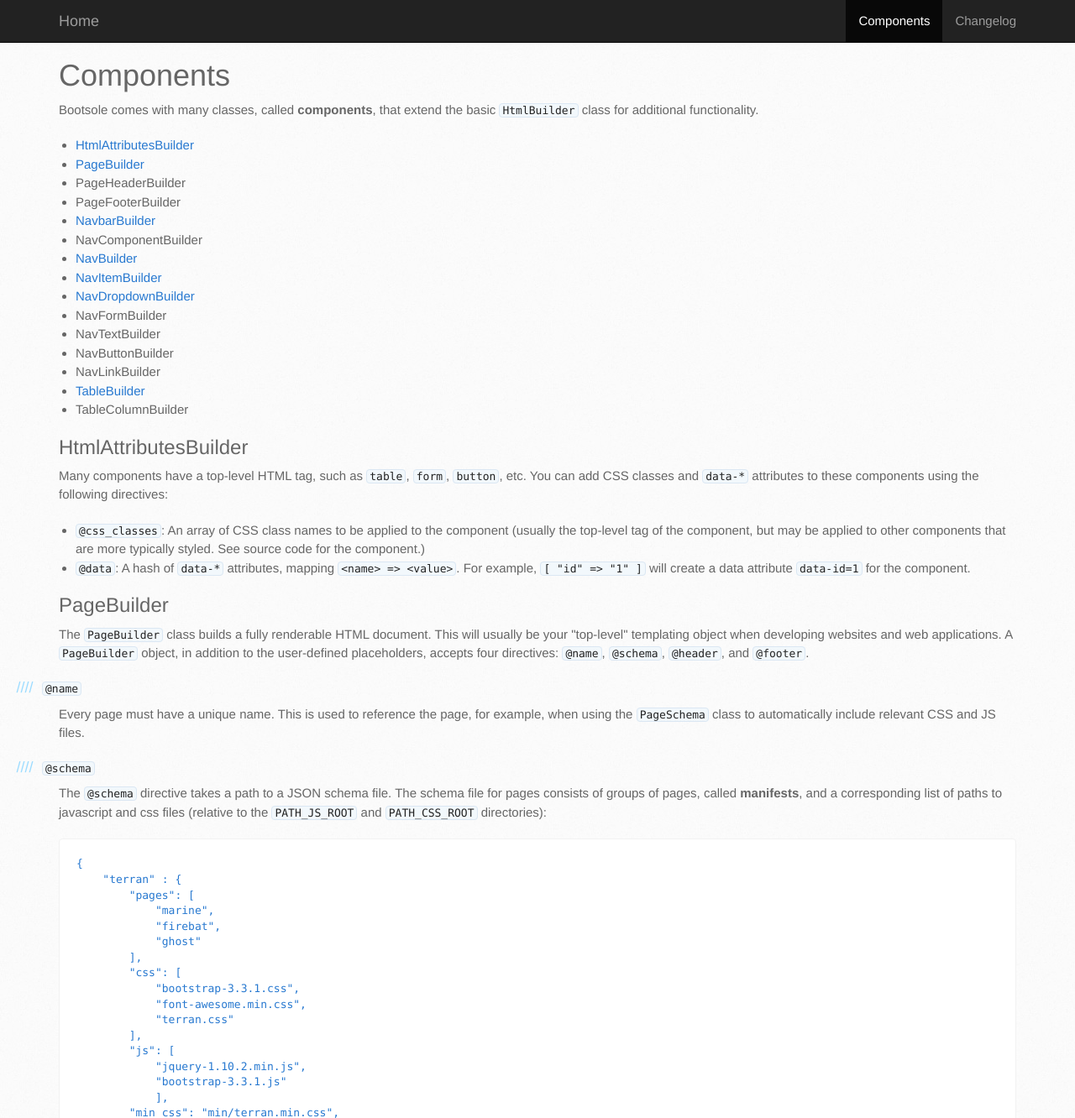
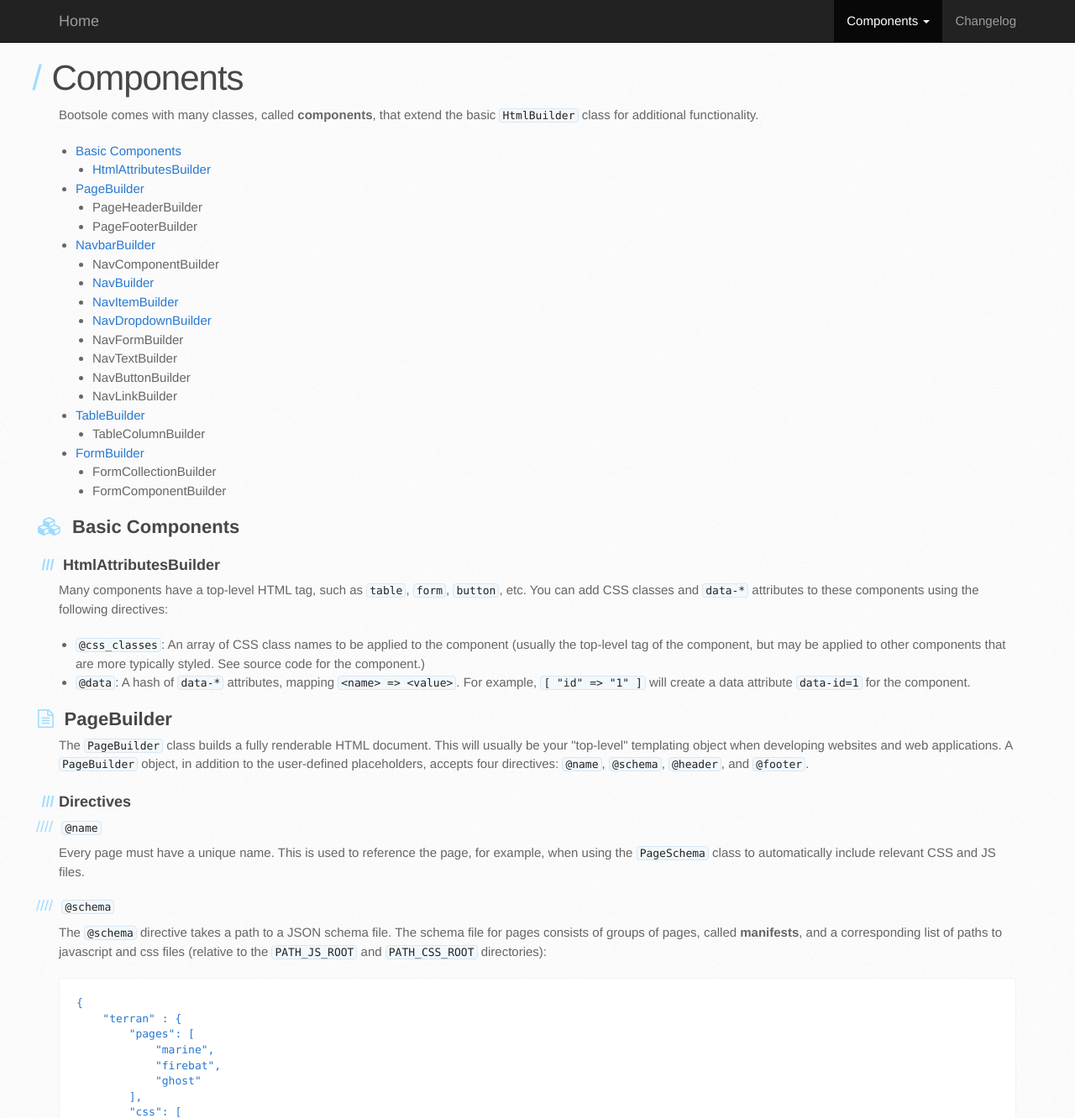
Before and after one commit to alexweissman/bootsole, a PHP site: page /components.html in a window 1280 px wide. Shown: the top 1332 px of the page at 84% size. Run offline with PHP 8.4, Linux system fonts and the light colour scheme; some libraries are stand-ins or nearby versions.

Commit message:
submenu for components

```diff
--- a/components.html
+++ b/components.html
@@ -4,7 +4,9 @@
     <meta charset='utf-8'>
     <meta http-equiv="X-UA-Compatible" content="chrome=1">
     <meta name="viewport" content="width=device-width, initial-scale=1, maximum-scale=1">
+    <link rel="shortcut icon" type="image/x-icon" href="images/favicon.ico">
     <link rel="stylesheet" href="https://maxcdn.bootstrapcdn.com/bootstrap/3.3.2/css/bootstrap.min.css">
+    <link rel="stylesheet" href="//maxcdn.bootstrapcdn.com/font-awesome/4.3.0/css/font-awesome.min.css">
     <link rel="stylesheet" href="css/stylesheet.css">
     <link rel="stylesheet" type="text/css" href="css/pygment_trac.css" media="screen">
     <link rel="stylesheet" type="text/css" href="css/print.css" media="print">
@@ -29,7 +31,16 @@
         </div>
         <div id="navbar" class="navbar-collapse collapse">
           <ul class="nav navbar-nav navbar-right">
-            <li class="active"><a href="/bootsole/components">Components</a></li>
+            <li class="dropdown active">
+                <a href="#" class="dropdown-toggle" data-toggle="dropdown">Components <b class="caret"></b></a>
+                <ul class="dropdown-menu">
+                  <li><a href="/bootsole/components#basic-components"><i class='fa fa-fw fa-cubes'></i> Basic Components</a></li>
+                  <li><a href="/bootsole/components#pagebuilder"><i class='fa fa-fw fa-file-text-o'></i> PageBuilder</a></li>
+                  <li><a href="/bootsole/components#navbarbuilder"><i class='fa fa-fw fa-map-marker'></i> NavbarBuilder</a></li>
+                  <li><a href="/bootsole/components#tablebuilder"><i class='fa fa-fw fa-table'></i> TableBuilder</a></li>
+                  <li><a href="/bootsole/components#formbuilder"><i class='fa fa-fw fa-list-alt'></i> FormBuilder</a></li>
+                </ul>
+            </li>
             <li><a href="/bootsole/changelog">Changelog</a></li>
           </ul>
         </div><!--/.navbar-collapse -->
@@ -42,11 +53,17 @@
 <p>Bootsole comes with many classes, called <strong>components</strong>, that extend the basic <code>HtmlBuilder</code> class for additional functionality.</p>
 
 <ul>
+<li><a href="#basic-components">Basic Components</a></li>
+<ul>
 <li><a href="#htmlattributesbuilder">HtmlAttributesBuilder</a></li>
+</ul>
 <li><a href="#pagebuilder">PageBuilder</a></li>
+<ul>
     <li>PageHeaderBuilder</li>
     <li>PageFooterBuilder</li>
+</ul>
 <li><a href="#navbarbuilder">NavbarBuilder</a></li>
+<ul>
     <li>NavComponentBuilder</li>
     <li><a href="#navbuilder">NavBuilder</a></li>
     <li><a href="#navitembuilder-and-navdropdownbuilder">NavItemBuilder</a></li>
@@ -55,9 +72,20 @@
     <li>NavTextBuilder</li>
     <li>NavButtonBuilder</li>
     <li>NavLinkBuilder</li>
+</ul>
 <li><a href="#tablebuilder">TableBuilder</a></li>
+<ul>
 <li>TableColumnBuilder</li>
 </ul>
+<li><a href="#formbuilder">FormBuilder</a></li>
+<ul>
+<li>FormCollectionBuilder</li>
+<li>FormComponentBuilder</li>
+</ul>
+</ul>
+
+<h2>
+<a id="basic-components" class="anchor" href="#basic-components" aria-hidden="true"></a><i class='side-icon fa fa-cubes'></i> Basic Components</h2>
 
 <h3>
 <a id="htmlattributesbuilder" class="anchor" href="#htmlattributesbuilder" aria-hidden="true"><span class="octicon octicon-link"></span></a>HtmlAttributesBuilder</h3>
@@ -71,10 +99,12 @@
 <code>@data</code>: A hash of <code>data-*</code> attributes, mapping <code>&lt;name&gt; =&gt; &lt;value&gt;</code>.  For example, <code>[ "id" =&gt; "1" ]</code> will create a data attribute <code>data-id=1</code> for the component.</li>
 </ul>
 
-<h3>
-<a id="pagebuilder" class="anchor" href="#pagebuilder" aria-hidden="true"><span class="octicon octicon-link"></span></a>PageBuilder</h3>
+<h2>
+<a id="pagebuilder" class="anchor" href="#pagebuilder" aria-hidden="true"></a><i class='side-icon fa fa-file-text-o'></i> PageBuilder</h2>
 
 <p>The <code>PageBuilder</code> class builds a fully renderable HTML document.  This will usually be your "top-level" templating object when developing websites and web applications.  A <code>PageBuilder</code> object, in addition to the user-defined placeholders, accepts four directives: <code>@name</code>, <code>@schema</code>, <code>@header</code>, and <code>@footer</code>.</p>
+
+<h3>Directives</h3>
 
 <h4>
 <a id="name" class="anchor" href="#name" aria-hidden="true"><span class="octicon octicon-link"></span></a><code>@name</code>
@@ -256,8 +286,8 @@
 &lt;/html&gt;
 </code></pre>
 
-<h3>
-<a id="navbarbuilder" class="anchor" href="#navbarbuilder" aria-hidden="true"><span class="octicon octicon-link"></span></a>NavbarBuilder</h3>
+<h2>
+<a id="navbarbuilder" class="anchor" href="#navbarbuilder" aria-hidden="true"></a><i class='side-icon fa fa-map-marker'></i> NavbarBuilder</h2>
 
 <p>The <code>NavbarBuilder</code> class constructs a Bootstrap <a href="http://getbootstrap.com/components/#navbar">navbar</a> for a page.  A navbar contains a list of components, specified by the <code>@components</code> directive:</p>
 
@@ -324,6 +354,8 @@
 
 <p>The default navbar is a <a href="http://getbootstrap.com/components/#navbar-fixed-top">fixed top navbar</a> specified in <code>templates/navs/main-nav-default</code>, but you may adapt this template to your own design needs.</p>
 
+<h3>Directives</h3>
+
 <h4>
 <a id="components-1" class="anchor" href="#components-1" aria-hidden="true"><span class="octicon octicon-link"></span></a><code>@components</code>
 </h4>
@@ -345,10 +377,12 @@
 
 <p>Each component is built off of the abstract <code>NavComponentBuilder</code> class.  To declare a component implicitly, rather than explicitly defining <code>NavBuilder</code>, <code>NavFormBuilder</code>, etc objects, use an array containing the <code>@type</code> directive:</p>
 
-<table>
+<div class="row">
+<div class="col-md-6 col-md-offset-3">
+<table class="table table-bordered">
     <thead>
         <tr>
-<th><a href="https://github.com/type" class="user-mention">@type</a></th>
+        <th>@type</th>
         <th>object created</th>
         </tr>
     </thead>
@@ -375,13 +409,15 @@
         </tr>
     </tbody>
 </table>
+</div>
+</div>
 
 <p>All <code>NavComponentBuilder</code> objects support the <code>@align</code> directive, which describes how the component will be aligned within the navbar.  Permitted values include <code>left</code>, <code>right</code>, and <code>inherit</code>.  All templates for classes derived from <code>NavComponentBuilder</code> should use a <code>_align</code> placeholder, where the corresponding component will try to place the CSS classes for alignment.</p>
 
 <p>All <code>NavComponentBuilder</code> objects support the <code>@css_classes</code> and <code>@data</code> directives.</p>
 
-<h5>
-<a id="navbuilder" class="anchor" href="#navbuilder" aria-hidden="true"><span class="octicon octicon-link"></span></a>NavBuilder</h5>
+<h3>
+<a id="navbuilder" class="anchor" href="#navbuilder" aria-hidden="true"><span class="octicon octicon-link"></span></a>NavBuilder</h3>
 
 <p><code>NavBuilder</code> builds a collection of navigation items, which will be structured as an unordered list.  The items are an array of <code>NavItemBuilder</code> objects, specified using the <code>@items</code> directive.  Each <code>NavItemBuilder</code> object may be declared explicitly, or you can implicitly define them in nested subarrays:</p>
 
@@ -421,13 +457,13 @@
 
 <p>Use the function <code>getItem($name)</code> to get an item by name. </p>
 
-<h6>
-<a id="navitembuilder-and-navdropdownbuilder" class="anchor" href="#navitembuilder-and-navdropdownbuilder" aria-hidden="true"><span class="octicon octicon-link"></span></a>NavItemBuilder and NavDropdownBuilder</h6>
+<h3>
+<a id="navitembuilder-and-navdropdownbuilder" class="anchor" href="#navitembuilder-and-navdropdownbuilder" aria-hidden="true"><span class="octicon octicon-link"></span></a>NavItemBuilder and NavDropdownBuilder</h3>
 
 <p>The items in a <code>NavBuilder</code> are represented using the <code>NavItemBuilder</code> and <code>NavDropdownBuilder</code> classes.</p>
 
-<h6>
-<a id="directives-1" class="anchor" href="#directives-1" aria-hidden="true"><span class="octicon octicon-link"></span></a>Directives</h6>
+<h4>
+<a id="directives-1" class="anchor" href="#directives-1" aria-hidden="true"><span class="octicon octicon-link"></span></a>Directives</h4>
 
 <ul>
 <li>
@@ -438,8 +474,8 @@
 
 <p>A <code>NavDropdownBuilder</code> builds a dropdown with submenu items.  It is called in the same way as <code>NavBuilder</code>, with an <code>@items</code> directive specifying the child <code>NavItemBuilder</code> objects.</p>
 
-<h5>
-<a id="navformbuilder" class="anchor" href="#navformbuilder" aria-hidden="true"><span class="octicon octicon-link"></span></a>NavFormBuilder</h5>
+<h3>
+<a id="navformbuilder" class="anchor" href="#navformbuilder" aria-hidden="true"><span class="octicon octicon-link"></span></a>NavFormBuilder</h3>
 
 <p><code>NavFormBuilder</code> wraps a form in a simple <code>div</code> with the <code>navbar-form</code> class.  Bootstrap will automatically render the content as an inline form:</p>
 
@@ -466,16 +502,16 @@
 &lt;/div&gt;
 </code></pre>
 
-<h6>
-<a id="directives-2" class="anchor" href="#directives-2" aria-hidden="true"><span class="octicon octicon-link"></span></a>Directives</h6>
+<h4>
+<a id="directives-2" class="anchor" href="#directives-2" aria-hidden="true"><span class="octicon octicon-link"></span></a>Directives</h4>
 
 <ul>
 <li>
 <code>@form</code>: The form, as a string or a <code>FormBuilder</code> object.</li>
 </ul>
 
-<h5>
-<a id="navbuttonbuilder" class="anchor" href="#navbuttonbuilder" aria-hidden="true"><span class="octicon octicon-link"></span></a>NavButtonBuilder</h5>
+<h3>
+<a id="navbuttonbuilder" class="anchor" href="#navbuttonbuilder" aria-hidden="true"><span class="octicon octicon-link"></span></a>NavButtonBuilder</h3>
 
 <p><code>NavButtonBuilder</code> renders a button with the <code>navbar-btn</code> CSS class.  Bootstrap will automatically align the button in the navbar:</p>
 
@@ -490,16 +526,16 @@
 <pre><code>&lt;button type='button' class='btn navbar-btn btn-danger '&gt;Self-Destruct!&lt;/button&gt;
 </code></pre>
 
-<h6>
-<a id="directives-3" class="anchor" href="#directives-3" aria-hidden="true"><span class="octicon octicon-link"></span></a>Directives</h6>
+<h4>
+<a id="directives-3" class="anchor" href="#directives-3" aria-hidden="true"><span class="octicon octicon-link"></span></a>Directives</h4>
 
 <ul>
 <li>
 <code>@label</code>: The text for this button.  Required.</li>
 </ul>
 
-<h5>
-<a id="navtextbuilder" class="anchor" href="#navtextbuilder" aria-hidden="true"><span class="octicon octicon-link"></span></a>NavTextBuilder</h5>
+<h3>
+<a id="navtextbuilder" class="anchor" href="#navtextbuilder" aria-hidden="true"><span class="octicon octicon-link"></span></a>NavTextBuilder</h3>
 
 <p><code>NavTextBuilder</code> wraps the specified text in a <code>&lt;p&gt;</code> tag with the <code>navbar-text</code> CSS class.  This formats it for display in the navbar:</p>
 
@@ -513,16 +549,16 @@
 <pre><code>&lt;p class='navbar-text '&gt;Whazzup!!!&lt;/p&gt;
 </code></pre>
 
-<h6>
-<a id="directives-4" class="anchor" href="#directives-4" aria-hidden="true"><span class="octicon octicon-link"></span></a>Directives</h6>
+<h4>
+<a id="directives-4" class="anchor" href="#directives-4" aria-hidden="true"><span class="octicon octicon-link"></span></a>Directives</h4>
 
 <ul>
 <li>
 <code>@text</code>: The text for this item.  Required.</li>
 </ul>
 
-<h5>
-<a id="navlinkbuilder" class="anchor" href="#navlinkbuilder" aria-hidden="true"><span class="octicon octicon-link"></span></a>NavLinkBuilder</h5>
+<h3>
+<a id="navlinkbuilder" class="anchor" href="#navlinkbuilder" aria-hidden="true"><span class="octicon octicon-link"></span></a>NavLinkBuilder</h3>
 
 <p><code>NavLinkBuilder</code> creates a non-nav link in your navbar, using the <code>navbar-link</code> CSS class:</p>
 
@@ -537,8 +573,8 @@
 <pre><code>&lt;p class='navbar-text '&gt;&lt;a href='https://www.userfrosting.com' class='navbar-link'&gt;UserFrosting&lt;/a&gt;&lt;/p&gt;
 </code></pre>
 
-<h6>
-<a id="-directives" class="anchor" href="#-directives" aria-hidden="true"><span class="octicon octicon-link"></span></a># Directives</h6>
+<h4>
+<a id="-directives" class="anchor" href="#-directives" aria-hidden="true"><span class="octicon octicon-link"></span></a># Directives</h4>
 
 <ul>
 <li>
@@ -547,8 +583,8 @@
 <code>@url</code>  : The url for this link. Required.</li>
 </ul>
 
-<h3>
-<a id="tablebuilder" class="anchor" href="#tablebuilder" aria-hidden="true"><span class="octicon octicon-link"></span></a>TableBuilder</h3>
+<h2>
+<a id="tablebuilder" class="anchor" href="#tablebuilder" aria-hidden="true"></a><i class='side-icon fa fa-table'></i> TableBuilder</h2>
 
 <p>The <code>TableBuilder</code> class allows you to set templates for each column of a table, via the <code>@columns</code> directive.  The content of the table is then supplied with an array of <code>HtmlBuilder</code> objects via the <code>@rows</code> directive.  The column templates will then be used to render each data row.</p>
 
@@ -681,8 +717,8 @@
 
 <p><img src="screenshots/bootsole-example-4.png" alt="TableBuilder" title="TableBuilder"></p>
 
-<h3>
-<a id="formbuilder" class="anchor" href="#formbuilder" aria-hidden="true"><span class="octicon octicon-link"></span></a>FormBuilder</h3>
+<h2>
+<a id="formbuilder" class="anchor" href="#formbuilder" aria-hidden="true"><span class="octicon octicon-link"></span></a><i class='side-icon fa fa-list-alt'></i> FormBuilder</h2>
 
 <p>Coming soon!</p>
 
--- a/css/stylesheet.css
+++ b/css/stylesheet.css
@@ -579,21 +579,6 @@
   border-top: solid 1px #ddd;
 }
 
-table {
-  width: 100%;
-  border: 1px solid #ebebeb;
-}
-
-th {
-  font-weight: 500;
-}
-
-td {
-  font-weight: 300;
-  text-align: center;
-  border: 1px solid #ebebeb;
-}
-
 form {
   padding: 20px;
   background: #f2f2f2;
@@ -603,9 +588,7 @@
 
 /* GENERAL ELEMENT TYPE STYLES */
 
-#main-content h1 {
-  margin-top: 0;
-  margin-bottom: 0;
+h1 {
   font-family: 'Architects Daughter', 'Helvetica Neue', Helvetica, Arial, serif;
   font-size: 2.8em;
   font-weight: normal;
@@ -614,14 +597,14 @@
   letter-spacing: -1px;
 }
 
-#main-content h1:before {
+h1:before {
   padding-right: 0.3em;
   margin-left: -0.9em;
   color: #9ddcff;
   content: "/";
 }
 
-#main-content h2 {
+h2 {
   margin-bottom: 8px;
   font-family: 'Architects Daughter', 'Helvetica Neue', Helvetica, Arial, serif;
   font-size: 22px;
@@ -629,14 +612,13 @@
   color: #474747;
   text-indent: 4px;
 }
-#main-content h2:before {
+h2 .side-icon {
   padding-right: 0.3em;
   margin-left: -1.5em;
-  content: "//";
   color: #9ddcff;
 }
 
-#main-content h3 {
+h3 {
   margin-top: 24px;
   margin-bottom: 8px;
   font-family: 'Architects Daughter', 'Helvetica Neue', Helvetica, Arial, serif;
@@ -646,9 +628,9 @@
   text-indent: 3px;
 }
 
-#main-content h3:before {
+h3:before {
   padding-right: 0.3em;
-  margin-left: -2em;
+  margin-left: -1.3em;
   content: "///";
   color: #9ddcff;
 }
@@ -664,7 +646,7 @@
 
 h4:before {
   padding-right: 0.3em;
-  margin-left: -2.8em;
+  margin-left: -1.5em;
   content: "////";
   color: #9ddcff;
 }
@@ -678,7 +660,7 @@
 }
 h5:before {
   padding-right: 0.3em;
-  margin-left: -3.2em;
+  margin-left: -1.7em;
   content: "/////";
   color: #9ddcff;
 }
@@ -692,7 +674,7 @@
 }
 h6:before {
   padding-right: 0.3em;
-  margin-left: -3.7em;
+  margin-left: -1.9em;
   content: "//////";
   color: #9ddcff;
 }
```
Also changed, not shown: changelog.html (+19 -9 lines), index.html (+13 -24 lines), images/favicon.ico (added). Lines whose indentation alone changed are shown as unchanged.
